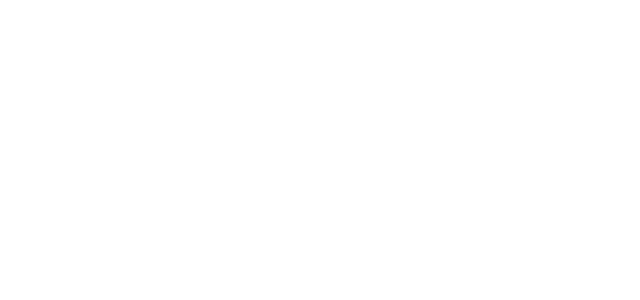
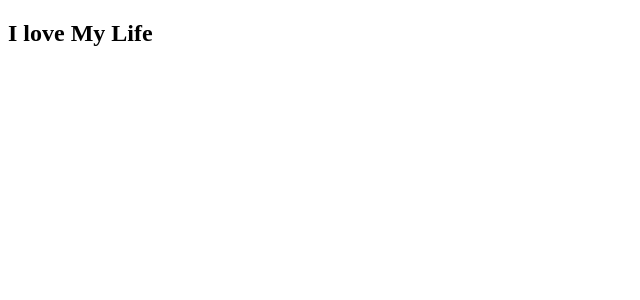
Before and after one commit to Kgaogel09/reactjs-course, a React (Create React App) app in the folder feedback-app/: page / in a window 1280 px wide. Shown: the top 300 px of the page, without its empty margins (0-640 px from the left). Built offline with nearby package versions, Linux system fonts and the light colour scheme.

Commit message:
props and components

```diff
--- a/feedback-app/src/App.js
+++ b/feedback-app/src/App.js
@@ -1,5 +1,11 @@
+import Header from "./components/Header"
+
 function App() {
-  return <div></div>
+  return (
+    <>
+      <Header />
+    </>
+  )
 }
 
 export default App
--- /dev/null
+++ b/feedback-app/src/components/Header.jsx
@@ -0,0 +1,21 @@
+import PropTypes from "prop-types"
+
+function Header({ text }) {
+  return (
+    <header>
+      <div className='container'>
+        <h2>{text}</h2>
+      </div>
+    </header>
+  )
+}
+
+Header.defaultProps = {
+  text: "I love My Life",
+}
+
+Header.propTypes = {
+  text: PropTypes.string.isRequired,
+}
+
+export default Header
```
